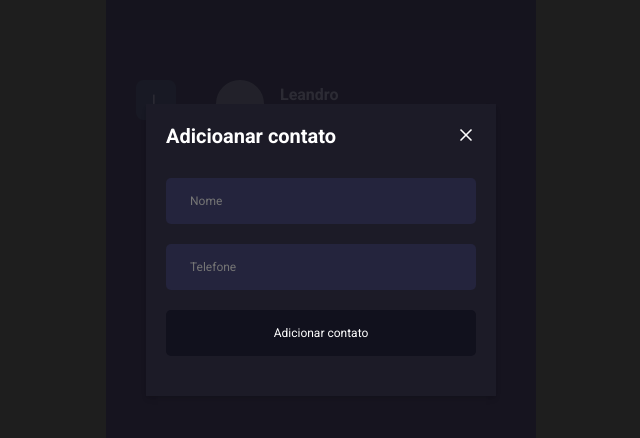
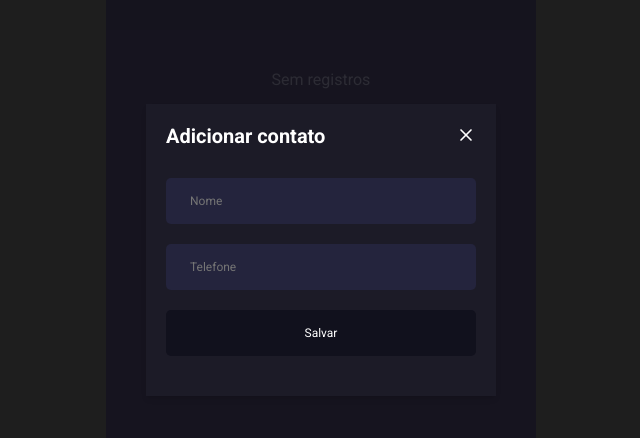
Before and after one commit to leandro-parice/bora-codar-16-uma-p-gina-de-contatos, a React (Vite) app: page / in a window 1280 px wide. Both pictures are taken after a click on the button 733 px from the left and 52 px from the top of the page. Shown: the part 150-588 px from the top of the page, without its empty margins (319-959 px from the left). Built offline with nearby package versions, Linux system fonts and the light colour scheme; grey boxes are pictures that could not be loaded.

Commit message:
possibilidade de editar contatos

```diff
--- a/src/App.jsx
+++ b/src/App.jsx
@@ -5,13 +5,7 @@ import ListContact from "./components/ListContact";
 import FormContact from "./components/FormContact";
 
 const App = () => {
-  const [contacts, setContacts] = useState({
-    L: [
-      {id: 1, name: "Leandro", phone: "1"},
-      {id: 2, name: "Lilian", phone: "2"},
-      {id: 3, name: "LUcas", phone: "3"},
-    ]
-  });
+  const [contacts, setContacts] = useState({});
   const [filteredContacts, setFilteredContacts] = useState([]);
   const [formContact, setFormContact] = useState(false);
   const [selectedContact, setSelectedContact] = useState(null);
@@ -30,33 +24,12 @@ const App = () => {
   }, [contacts]);
 
   const handleVisibleFormContact = (value) => {
-    // inputRef.current.focus();
-    setFormContact(value);
+    if(!selectedContact){
+      setFormContact(value);
+    }
   };
 
-  const handleAddContact = (newContact) => {
 
-    const newContacts = contacts;
-    const firstLetter = newContact.name.toUpperCase().charAt(0);
-
-    if (!newContacts.hasOwnProperty(firstLetter)) {
-      newContacts[firstLetter] = [newContact];
-    } else {
-      newContacts[firstLetter].push(newContact);
-      newContacts[firstLetter].sort((a, b) => (a.name.toLowerCase() > b.name.toLowerCase() ? 1 : b.name.toLowerCase() > a.name.toLowerCase() ? -1 : 0));
-    }
-
-    const sortKeys = Object.keys(newContacts).sort();
-    const newContactsSort = {};
-
-    for (let key of sortKeys) {
-      newContactsSort[key] = newContacts[key];
-    }
-
-    setContacts(newContactsSort);
-    // setFilteredContacts(newFilteredContacts);
-    setFormContact(false);
-  };
 
   const handleFilterContacts = (query) => {
     if (query === "") {
@@ -79,6 +52,22 @@ const App = () => {
     }
   }
 
+  const handleAddClick = () => {
+    if(!selectedContact){
+      setFormContact(true);
+    }
+  }
+
+  const handleEditContact = () => {
+    if(selectedContact){
+      setFormContact(true);
+    }
+  }
+
+  const handleCloseClick = () => {
+    setFormContact(false);
+  }
+
   const handleRemoveContact = () => {
     if(selectedContact){
       const selectedId = selectedContact.id;
@@ -98,11 +87,39 @@ const App = () => {
     }
   }
 
+  const handleSendForm = (newContact) => {
+    const newContacts = contacts;
+    const firstLetter = newContact.name.toUpperCase().charAt(0);
+
+    if(selectedContact){
+      const newGroup = contacts[firstLetter].map(contact => { return (contact.id === selectedContact.id ? {id: selectedContact.id, name: newContact.name, phone: newContact.phone} : contact)});
+      newContacts[firstLetter] = newGroup;
+    }else if (!newContacts.hasOwnProperty(firstLetter)) {
+      newContacts[firstLetter] = [newContact];
+    } else {
+      newContacts[firstLetter].push(newContact);
+      newContacts[firstLetter].sort((a, b) => (a.name.toLowerCase() > b.name.toLowerCase() ? 1 : b.name.toLowerCase() > a.name.toLowerCase() ? -1 : 0));
+    }
+
+    const sortKeys = Object.keys(newContacts).sort();
+    const newContactsSort = {};
+
+    for (let key of sortKeys) {
+      newContactsSort[key] = newContacts[key];
+    }
+
+    setContacts(newContactsSort);
+    // setFilteredContacts(newFilteredContacts);
+    setFormContact(false);
+  };
+
+
+
   return (
     <div className="app">
-      <AppHeader onRemoveClick={handleRemoveContact} onFilterContacts={handleFilterContacts} onAddClick={handleVisibleFormContact} selectedContact={selectedContact} />
-      <ListContact contacts={contacts} onSelectContact={handleSelectContact} selectedContact={selectedContact} />
-      <FormContact onAddContact={handleAddContact} visible={formContact} onAddClick={handleVisibleFormContact} />
+      <AppHeader selectedContact={selectedContact} onAddClick={handleAddClick} onEditClick={handleEditContact} onRemoveClick={handleRemoveContact} onFilterContacts={handleFilterContacts} />
+      <ListContact contacts={contacts} selectedContact={selectedContact} onSelectContact={handleSelectContact} />
+      <FormContact visible={formContact} selectedContact={selectedContact} onCloseClick={handleCloseClick} onSendForm={handleSendForm} />
     </div>
   );
 };
--- a/src/components/AppHeader/index.jsx
+++ b/src/components/AppHeader/index.jsx
@@ -1,7 +1,7 @@
 import { Pencil, Plus, Search, Trash } from "lucide-react";
 import { useState} from "react";
 
-const AppHeader = ({ onFilterContacts, onAddClick, selectedContact, onRemoveClick }) => {
+const AppHeader = ({ onAddClick, onEditClick, onRemoveClick, onFilterContacts, selectedContact  }) => {
   const [query, setQuery] = useState("");
 
   const handleChange = (event) => {
@@ -15,20 +15,17 @@ const AppHeader = ({ onFilterContacts, onAddClick, selectedContact, onRemoveClic
       <div className="header-top">
         <h1>Meus contatos</h1>
         <nav>
-          <button className="active" onClick={() => onAddClick(true)}>
+          <button className={selectedContact ? '' : 'active'} onClick={() => onAddClick(true)}>
             <Plus size={20} />
           </button>
 
-          <button className={selectedContact ? 'active' : ''}>
+          <button className={selectedContact ? 'active' : ''} onClick={() => onEditClick()}>
             <Pencil size={20} />
           </button>
-
 
           <button className={selectedContact ? 'active' : ''} onClick={() => onRemoveClick()}>
             <Trash size={20} />
           </button>
-
-
         </nav>
       </div>
       <div className="header-botton">
--- a/src/components/FormContact/index.jsx
+++ b/src/components/FormContact/index.jsx
@@ -1,34 +1,55 @@
 import { X } from "lucide-react";
-import { useState, useRef } from "react";
+import { useState, useRef, useEffect } from "react";
 
-const FormContact = ({ onAddContact, visible, onAddClick }) => {
+const FormContact = ({ visible, onCloseClick, selectedContact, onSendForm }) => {
   const [name, setName] = useState("");
   const [phone, setPhone] = useState("");
+  const [title, setTitle] = useState("Adicionar contato");
   const inputRef = useRef(null);
+
+  useEffect(() => {
+    if(selectedContact){
+      setName(selectedContact.name);
+      setPhone(selectedContact.phone);
+      setTitle("Editar contato");
+    }
+  }, [selectedContact])
 
   const handleSubmit = (event) => {
     event.preventDefault();
 
-    const newContact = { id: Date.now(), name, phone };
-    onAddContact(newContact);
+    if(selectedContact){
+      onSendForm({ id: selectedContact.id, name, phone });
+    }else{
+      onSendForm({ id: Date.now(), name, phone });
+    }
 
-    setName("");
-    setPhone("");
+    handleCloseForm();
   };
+
+  const handleCloseForm = () => {
+    onCloseClick();
+
+    setTimeout(() => {
+      setName("");
+      setPhone("");
+      setTitle("Adicionar contato");
+    }, 300);
+  }
 
   return (
     <div className={visible ? "form-contact visible" : "form-contact"}>
       <div className="content">
         <div className="content-header">
-          <h2>Adicioanar contato</h2>
-          <button onClick={() => onAddClick(false)}>
+          <h2>{title}</h2>
+          <button onClick={() => handleCloseForm()}>
             <X size={20} />
           </button>
         </div>
         <form onSubmit={handleSubmit}>
           <input type="text" value={name} onChange={(event) => setName(event.target.value)} placeholder="Nome" required ref={inputRef} />
           <input type="tel" value={phone} onChange={(event) => setPhone(event.target.value)} placeholder="Telefone" required />
-          <button type="submit">Adicionar contato</button>
+          <button type="submit">Salvar</button>
         </form>
       </div>
     </div>
--- a/src/index.scss
+++ b/src/index.scss
@@ -45,6 +45,7 @@ body {
           cursor: pointer;
           opacity: 0.5;
           transition: opacity ease-in 0.3s;
+          will-change: opacity;
 
           &.active{
             opacity: 1;
@@ -136,6 +137,7 @@ body {
           padding: 10px;
           border-radius: 50px;
           transition: background ease-in 0.3s;
+          will-change: background;
           cursor: pointer;
 
           &.active{
@@ -184,16 +186,15 @@ body {
     opacity: 0;
     transition: opacity 0.3s ease-out;
     background-color: rgba(#16151e, 0.9);
-
-    &.visible {
-      opacity: 1;
-      pointer-events: initial;
-    }
+    will-change: opacity;
 
     .content {
       background-color: lighten(#1a1924, 1%);
       padding: 20px;
       box-shadow: 0 4px 6px -1px rgb(0 0 0 / 0.1), 0 2px 4px -2px rgb(0 0 0 / 0.1);
+      transform: translate(0, 30px);
+      transition: transform 0.3s ease-out;
+      will-change: transform;
 
       .content-header {
         display: flex;
@@ -245,5 +246,14 @@ body {
         }
       }
     }
+
+    &.visible {
+      opacity: 1;
+      pointer-events: initial;
+
+      .content{
+        transform: translate(0, 0);
+      }
+    }
   }
 }
```
